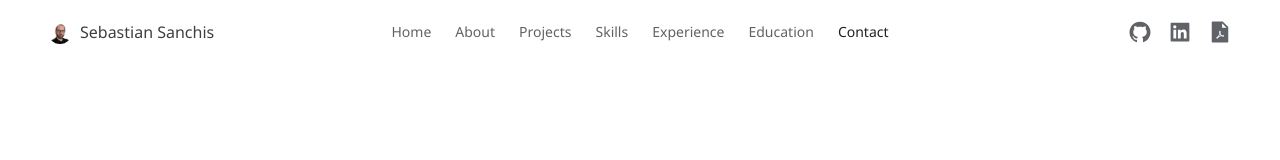
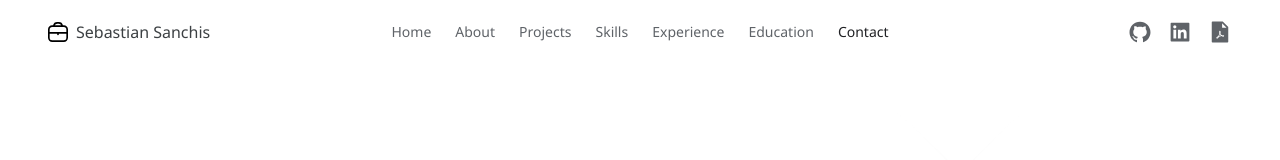
Before and after one commit to seba-sanchis/portfolio-v1, a Next.js app: page / in a window 1280 px wide. Shown: the top 160 px of the page. Built offline with nearby package versions, Linux system fonts and the light colour scheme.

Commit message:
responsive adjustments

```diff
--- a/src/components/Header/Header.js
+++ b/src/components/Header/Header.js
@@ -13,6 +13,7 @@ import {
   MenuIcon,
   Logo,
   Span,
+  Paragraph,
   Nav,
   Sections,
   Section,
@@ -124,7 +125,7 @@ const Header = ({ sectionRefs, headerRef }) => {
         <Link href="/">
           <Span>
             <Portrait src={about.logo} />
-            {about.me}
+            <Paragraph>{about.me}</Paragraph>
           </Span>
         </Link>
         <Nav>
--- a/src/components/Header/HeaderStyles.js
+++ b/src/components/Header/HeaderStyles.js
@@ -13,13 +13,6 @@ export const Container = styled.header`
       : "none"};
   transition: transform 0.3s ease, background 0.3s ease, box-shadow 0.3s ease;
   z-index: 3;
-
-  @media ${(props) => props.theme.breakpoints.mobile} {
-    display: grid;
-    grid-template-columns: repeat(5, 1fr);
-    grid-column-gap: 0.5rem;
-    grid-row-gap: 0.5rem;
-  }
 `;
 
 export const Features = styled.header`
@@ -29,14 +22,19 @@ export const Features = styled.header`
   margin: 0 auto;
   max-width: 1280px;
   width: 100%;
+  height: 64px;
   padding: ${(props) => (props.main ? null : props.nopadding ? "0" : "0 48px")};
+
+  @media ${(props) => props.theme.breakpoints.mobile} {
+    padding: ${(props) =>
+      props.main ? null : props.nopadding ? "0" : "0 32px"};
+  }
 `;
 
 export const Portrait = styled.img`
   display: flex;
-  width: 24px;
-  height: 24px;
-  border-radius: 50%;
+  width: 20px;
+  height: 20px;
   margin-right: 8px;
 
   @media ${(props) => props.theme.breakpoints.tablet} {
@@ -72,12 +70,17 @@ export const Span = styled.span`
   line-height: 18px;
   padding-left: ${(props) => (props.sidenav ? "18px" : null)};
   cursor: pointer;
-  flex-wrap: wrap;
-  max-width: fit-content;
+  white-space: nowrap;
+  overflow: hidden;
 
   @media ${(props) => props.theme.breakpoints.tablet} {
     display: ${(props) => (props.sidenav ? null : "none")};
   }
+`;
+export const Paragraph = styled.p`
+  white-space: nowrap;
+  overflow: hidden;
+  text-overflow: ellipsis;
 `;
 
 export const Logo = styled.img`
@@ -186,9 +189,9 @@ export const SocialIcons = styled.div`
     grid-area: 1 / 8 / 1 / 10;
   }
 
-  @media ${(props) => props.theme.breakpoints.mobile} {
-    grid-area: 1 / 4 / 1 / 6;
-  }
+  // @media ${(props) => props.theme.breakpoints.mobile} {
+  //   grid-area: 1 / 4 / 1 / 6;
+  // }
 `;
 
 // Mobile and tablet menu
--- a/src/constants/constants.js
+++ b/src/constants/constants.js
@@ -25,12 +25,12 @@ import {
 
 export const about = {
   me: "Sebastian Sanchis",
-  logo: "/assets/about_me-01.jpg",
+  logo: "/assets/briefcase.svg",
   photo: "/assets/about_me-02.jpg",
   gitHub: "https://github.com/seba-sanchis",
   linkedIn: "https://www.linkedin.com/in/sebastian-sanchis/",
   resume:
-    "https://drive.google.com/file/d/13mpf07kDFxtLvFpqeQZDid6pTtSORPBU/view?usp=share_link",
+    "https://drive.google.com/file/d/1Zg9QISQdrpJlcbR6Oi5k2Or8H9GwSE9L/view?usp=share_link",
 };
 
 export const projects = [
@@ -128,7 +128,7 @@ export const skills = [
     icon: SiStyledcomponents,
     technology: "styled-components",
   },
-  { stack: "Frontend", icon: SiTailwindcss, technology: "Tailwind CSS" },
+  { stack: "Frontend", icon: SiTailwindcss, technology: "TailwindCSS" },
   { stack: "Frontend", icon: SiTypescript, technology: "Typescript" },
   { stack: "Backend", icon: SiAmazonaws, technology: "AWS" },
   { stack: "Backend", icon: SiExpress, technology: "Express" },
```
Also changed, not shown: public/assets/briefcase.svg (added), 1 other file (tests, documents, lock files or other folders).
